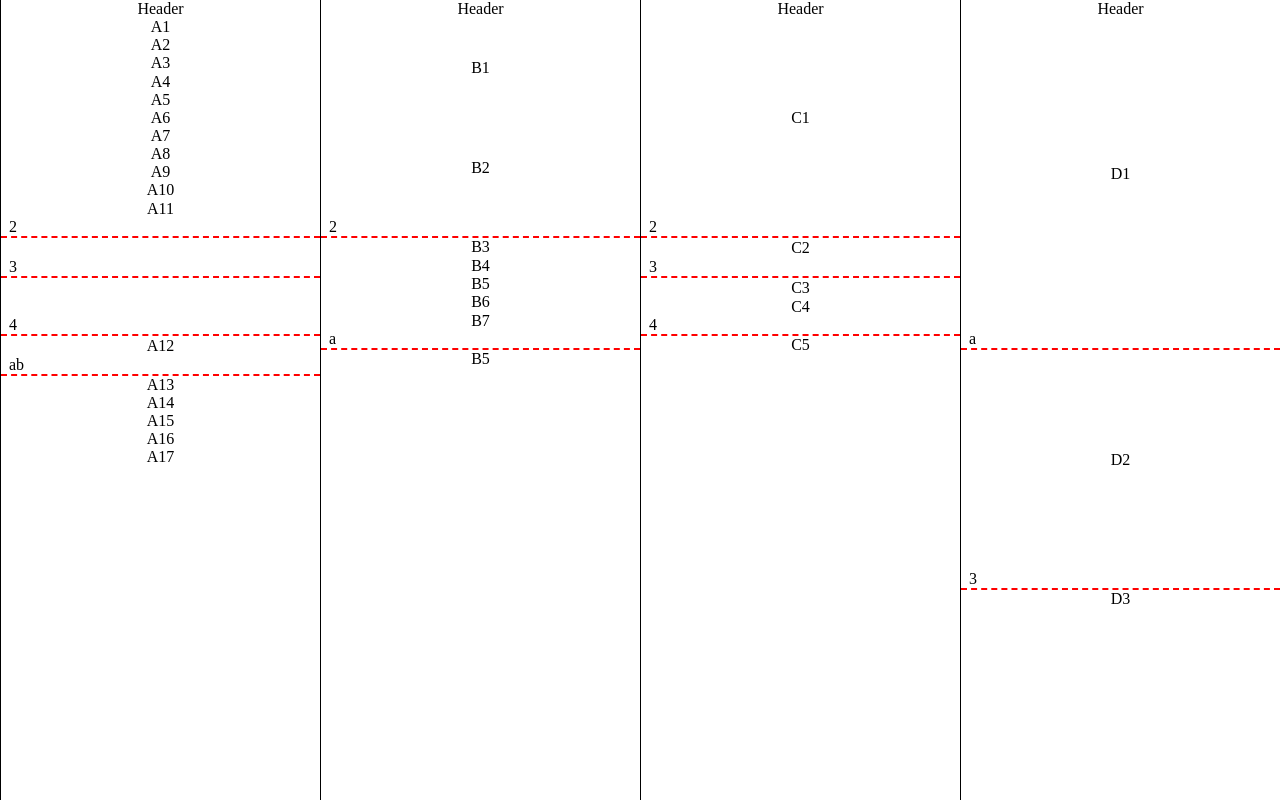
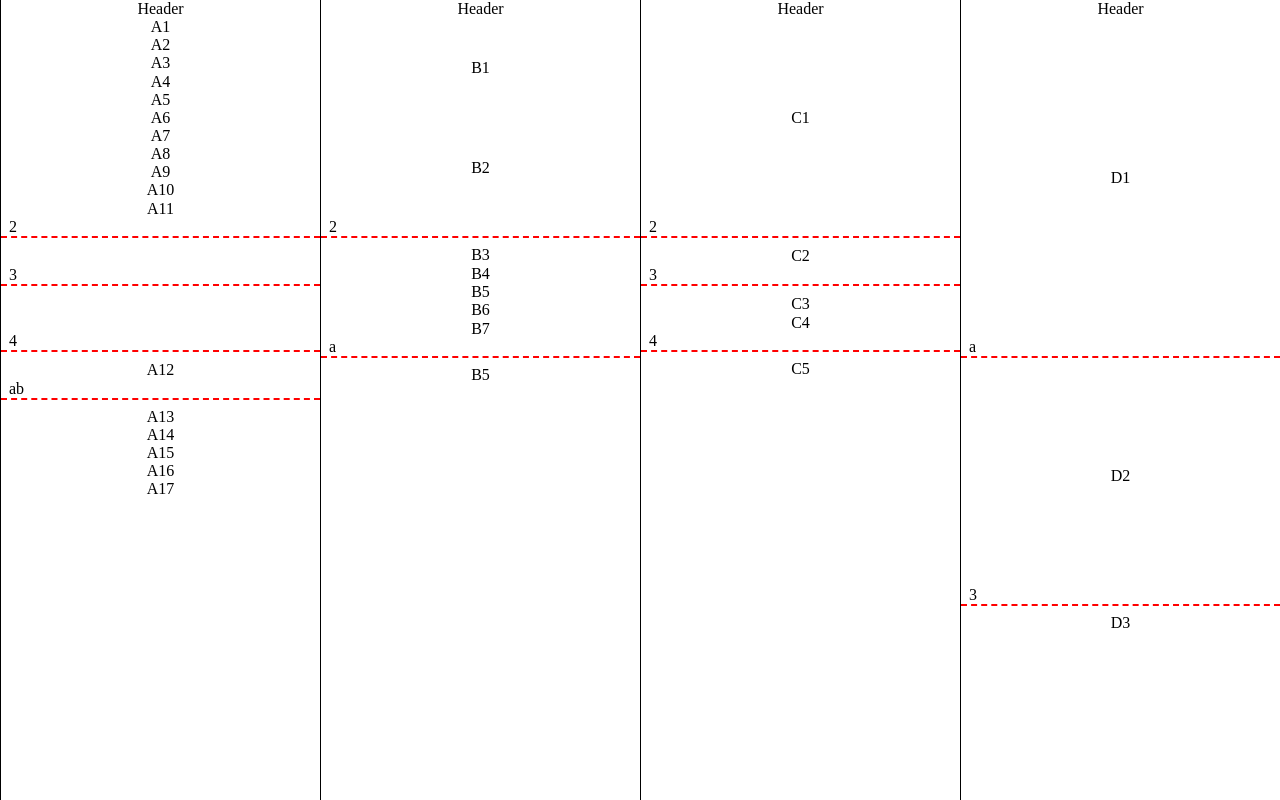
Before and after one commit to Mark-Simulacrum/column-sync, a plain HTML site: page index.html in a window 1280 px wide. Drawn offline with Linux system fonts and the light colour scheme.

Commit message:
Add a bottom margin to sync dividers.

```diff
--- a/index.js
+++ b/index.js
@@ -63,10 +63,13 @@ _.forEach(syncGroups, function (syncGroup) {
 
 		if (elementsAfterPreviousDivider.length === 0) {
 			if (syncDivider.previousElementSibling) {
-				syncDivider.previousElementSibling.style.marginBottom = height + 'px';
+				var previousSyncDivider = syncDivider.previousElementSibling;
+				var computedHeight = height;
+				computedHeight += Number(getComputedStyle(previousSyncDivider).marginBottom.replace("px", ""));
+				previousSyncDivider.style.marginBottom = computedHeight + 'px';
 			}
 		} else {
-			var paddingPerElement =  height / elementsAfterPreviousDivider.length;
+			var paddingPerElement = height / elementsAfterPreviousDivider.length;
 			if (paddingPerElement !== 0) {
 				_.forEach(elementsAfterPreviousDivider, function (element) {
 					element.style.padding = (paddingPerElement / 2) + 'px 0';
--- a/style.css
+++ b/style.css
@@ -22,6 +22,7 @@ body {
 }
 
 .column [sync] {
+	margin-bottom: 0.5em;
 	text-align: left;
 	border-bottom-width: 2px;
 	border-bottom-color: red;
```
